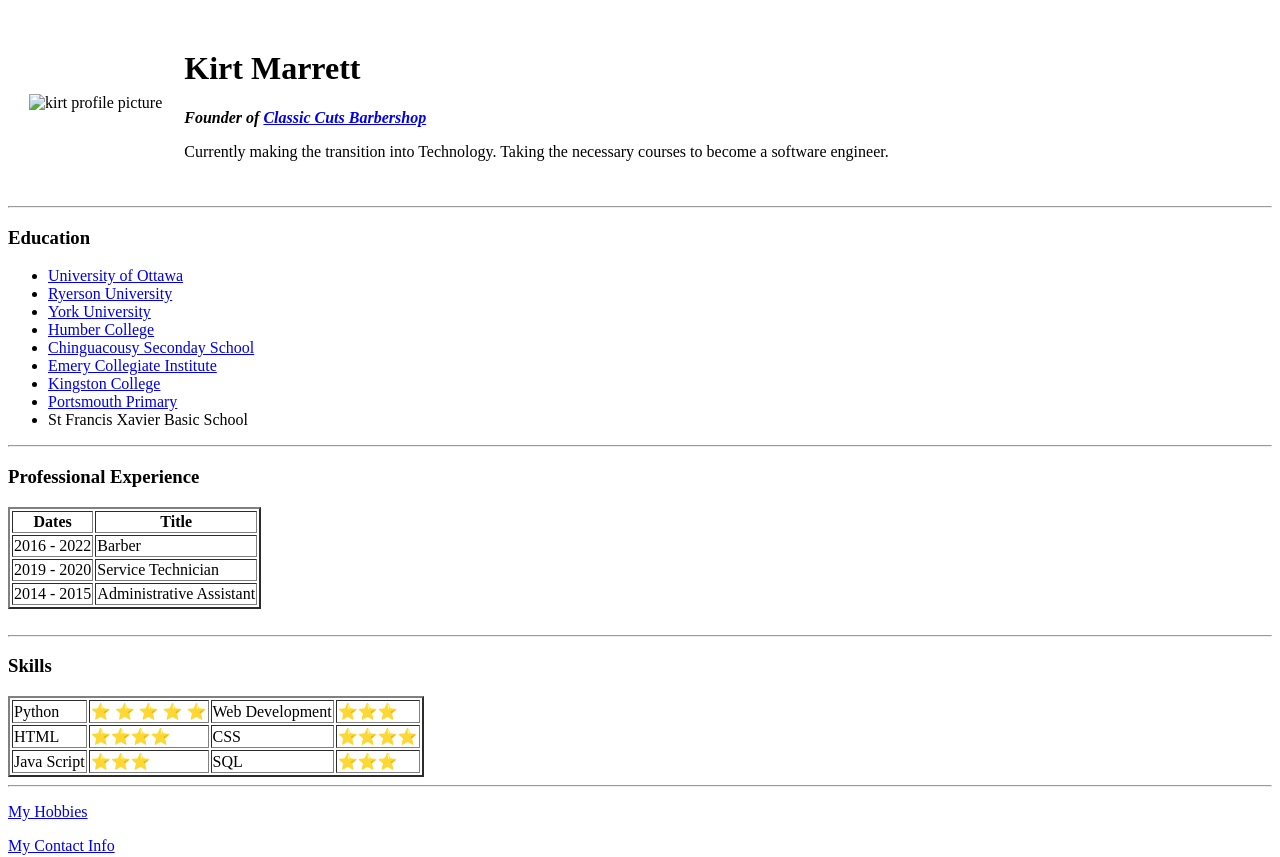
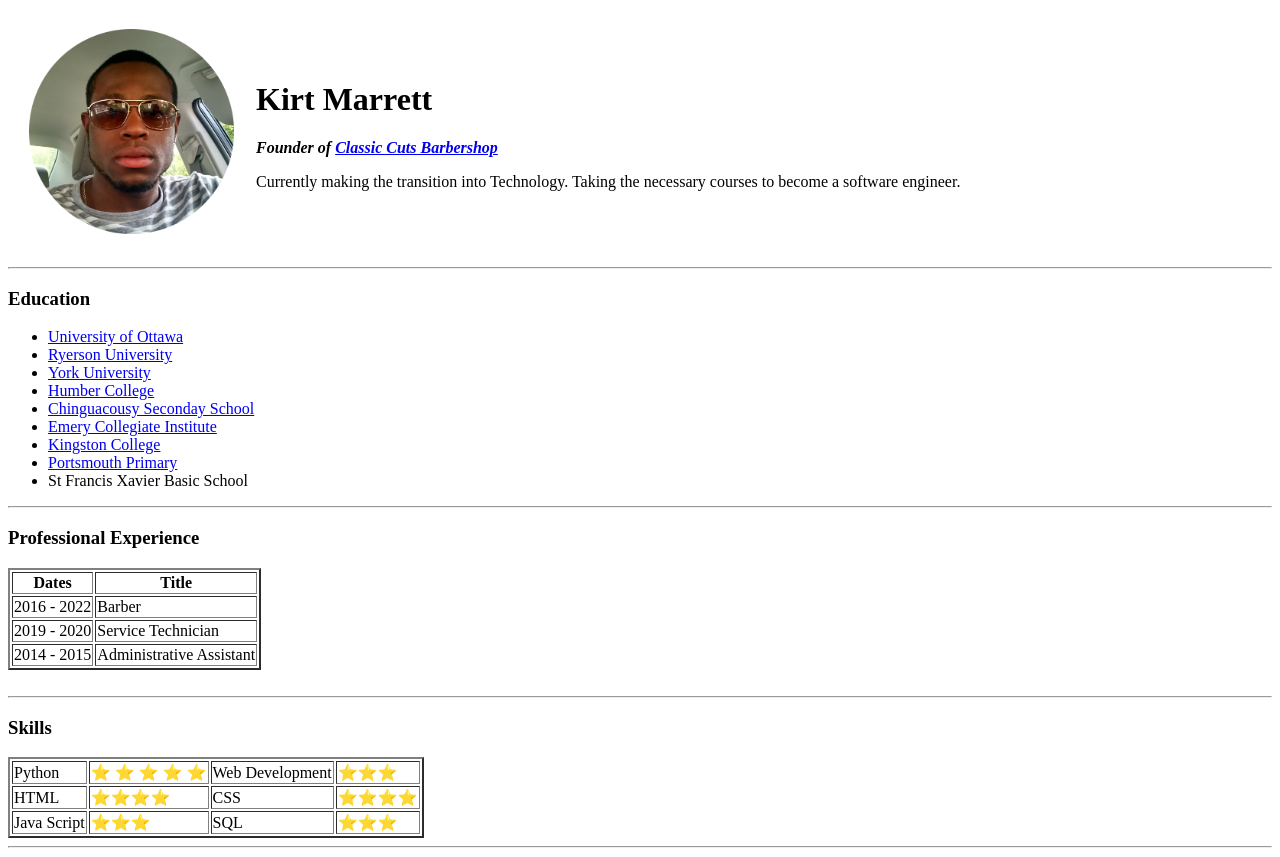
Before and after one commit to kirtdm/cv, a plain HTML site: page index.html in a window 1280 px wide. Shown: the top 857 px of the page. Drawn offline with Linux system fonts and the light colour scheme.

Commit message:
Update index.html

```diff
--- a/index.html
+++ b/index.html
@@ -9,7 +9,7 @@
 <body>
 <table cellspacing="20">
   <tr>
-    <td><img src="images/kshades-modified.png" height="205" width="205" alt="kirt profile picture" /></td>
+    <td><img src="kshades-modified.png" height="205" width="205" alt="kirt profile picture" /></td>
     <td><h1> Kirt Marrett </h1>
     <p><strong><em>Founder of <a href="http://classiccutsbarbershop.ca/?utm_source=gmb&u">Classic Cuts Barbershop</a></em></strong></p>
 <p>Currently making the transition into Technology. Taking the necessary courses to become a software engineer.</p>
```
